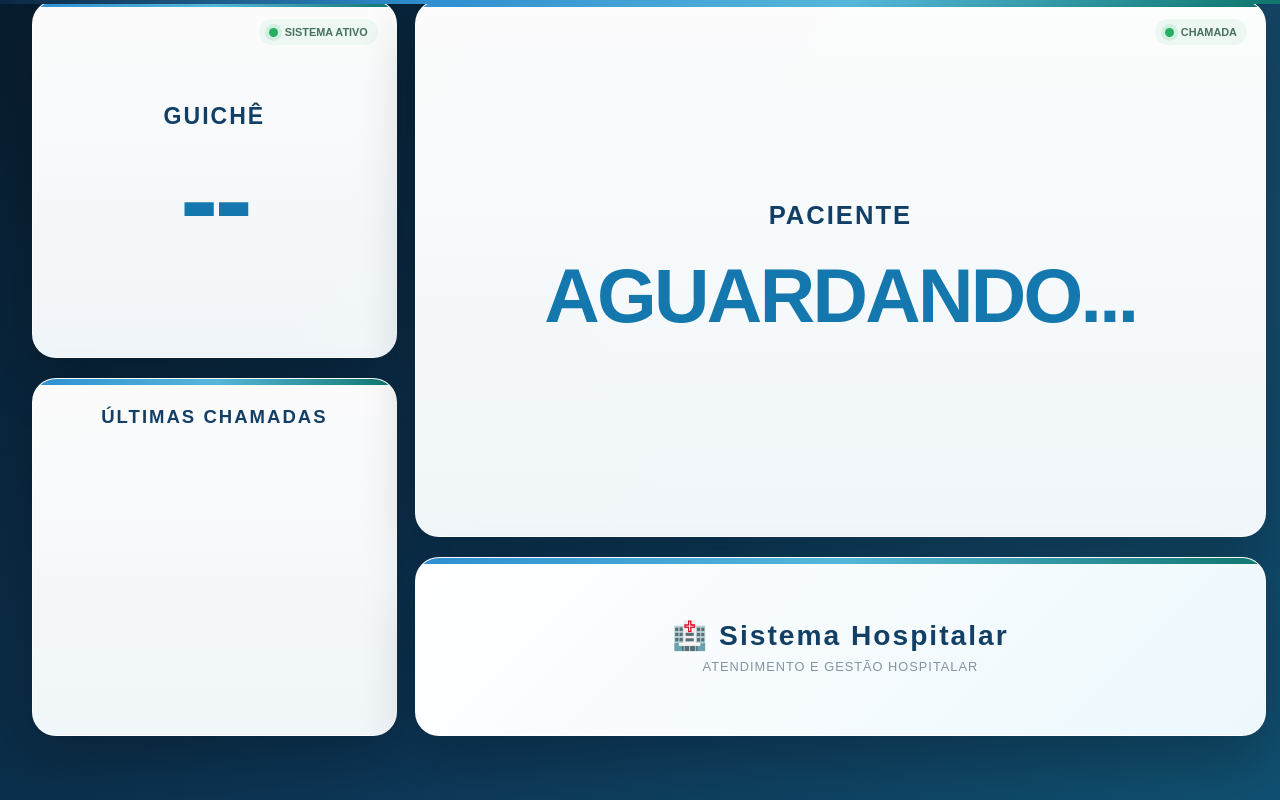
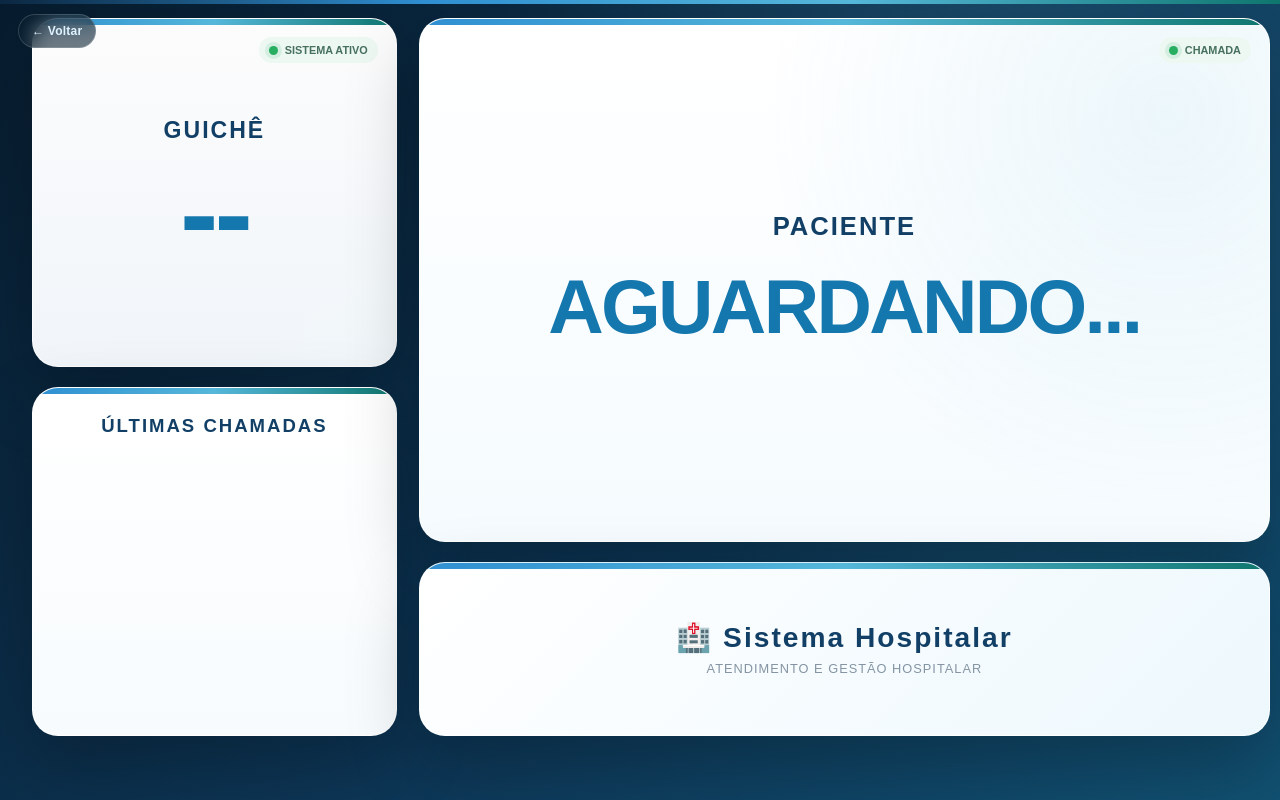
Before and after one commit to Jiako7/Sentinela, a website: page frontend/tv.html in a window 1280 px wide. Drawn offline with Linux system fonts and the light colour scheme; no server answers.

Commit message:
style: restilizar todas as areas e adicionar navegacao de retorno

```diff
--- a/frontend/tv.html
+++ b/frontend/tv.html
@@ -566,12 +566,59 @@
         .logo-box{background:linear-gradient(135deg,#fff,#edf8fd)}
         .logo-text{font-size:2.2vw!important}
 
+
+        /* Sentinela TV back v3 */
+        .tv-back{
+            position:fixed;
+            top:14px;
+            left:18px;
+            z-index:100;
+            display:inline-flex;
+            align-items:center;
+            text-decoration:none;
+            color:#dff3ff;
+            background:rgba(6,28,46,.58);
+            border:1px solid rgba(255,255,255,.16);
+            border-radius:999px;
+            padding:9px 13px;
+            font-size:12px;
+            font-weight:800;
+            letter-spacing:.02em;
+            backdrop-filter:blur(10px);
+            transition:.18s ease;
+        }
+        .tv-back:hover{
+            background:rgba(255,255,255,.12);
+            transform:translateY(-1px);
+        }
+        .tv-container{
+            padding-top:18px;
+        }
+
+        /* Sentinela restyle v3 */
+
+        .tv-container{gap:22px!important}
+        .box{
+            border-radius:26px!important;
+            box-shadow:0 28px 70px rgba(0,0,0,.25)!important
+        }
+        .patient-box{
+            background:
+                radial-gradient(circle at 88% 18%,rgba(85,183,217,.10),transparent 25rem),
+                linear-gradient(180deg,#fff,#f5fbfe)!important
+        }
+        .patient-name{font-weight:900!important}
+        .local-number{font-weight:900!important}
+        .history-box{background:linear-gradient(180deg,#fff,#f7fbfd)!important}
+        .logo-box{border-top:1px solid rgba(85,183,217,.18)!important}
+
     </style>
 
 </head>
 
 
 <body>
+    <a class="tv-back" href="javascript:history.back()">← Voltar</a>
 
 
     <!-- =========================================
```
